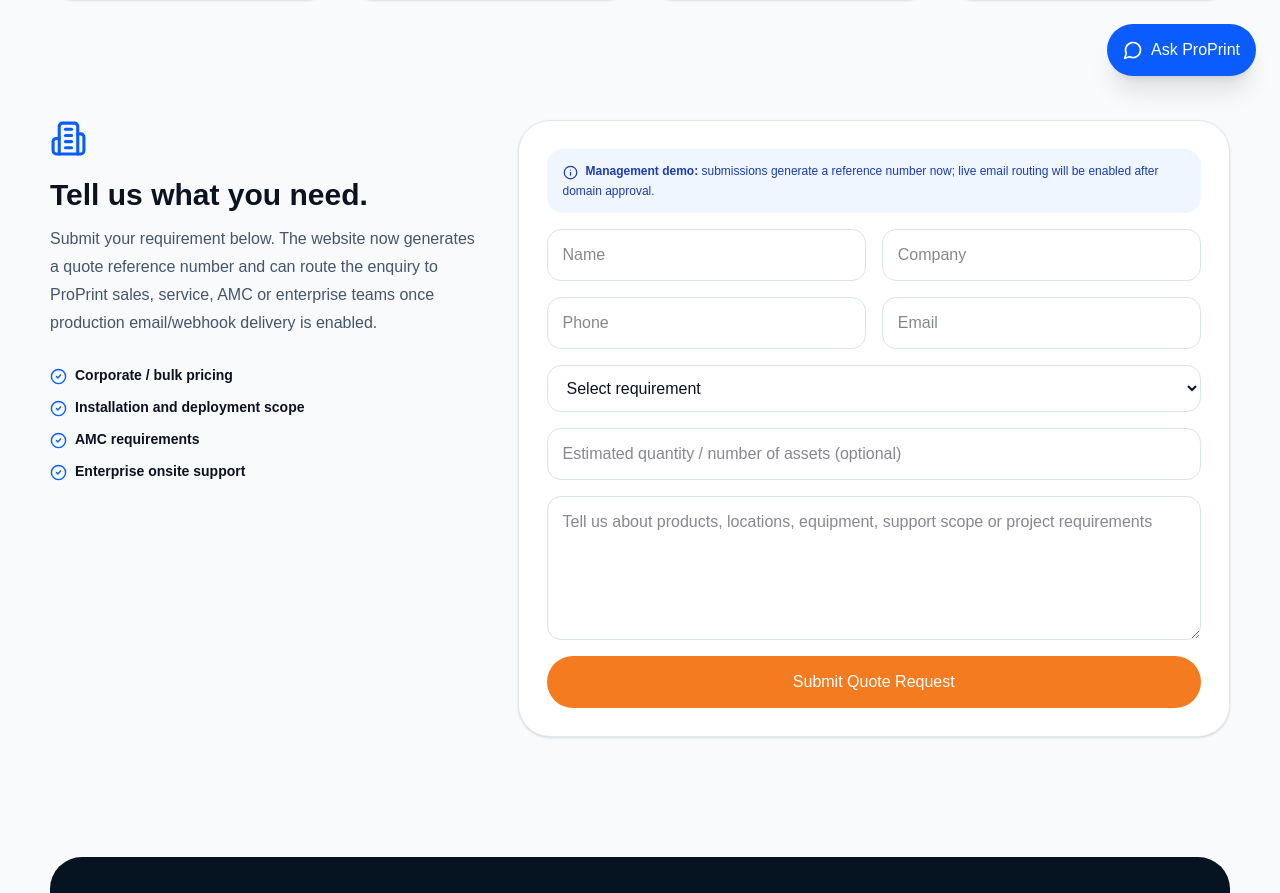
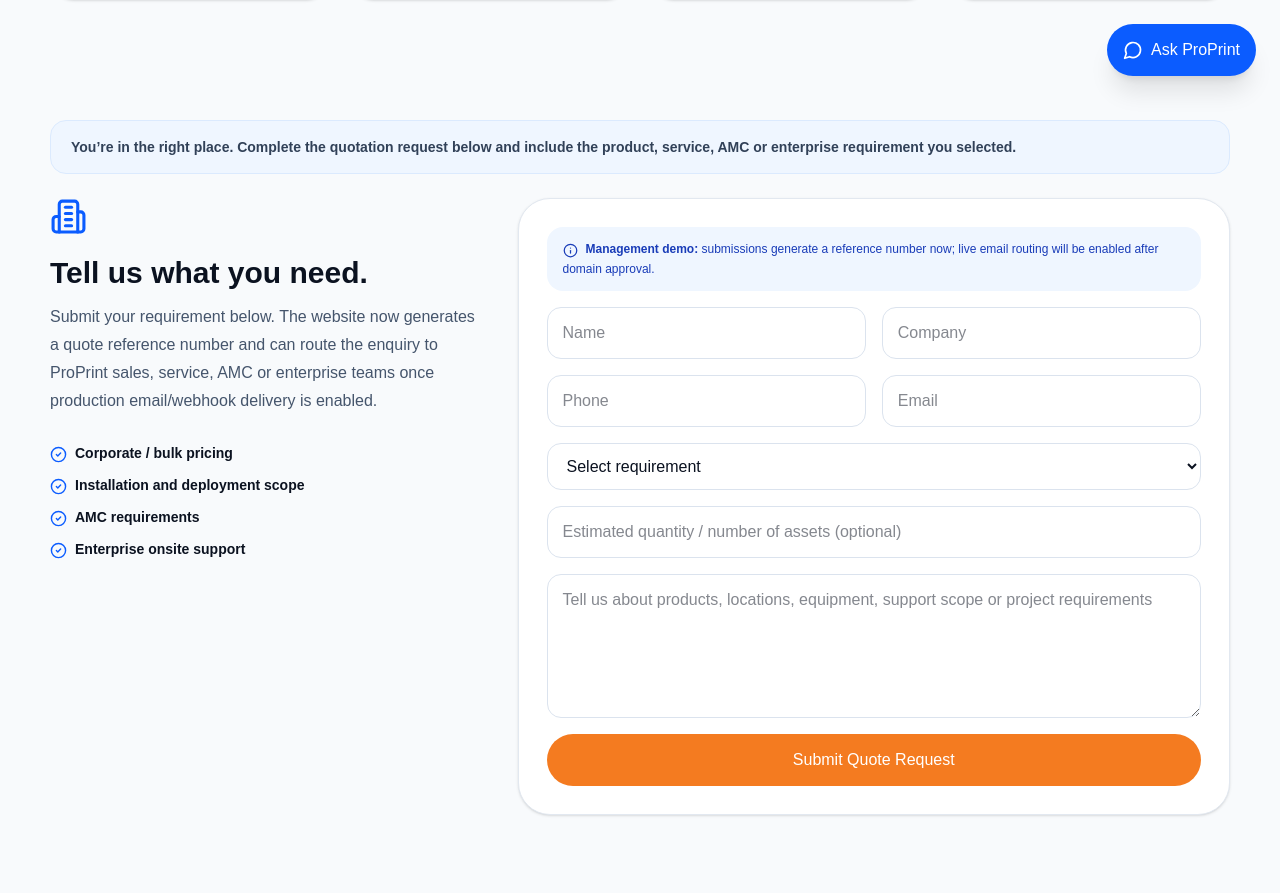
Before and after one commit to broprint/proprint-solutions-2026, a Next.js app: page /quote in a window 1280 px wide. Shown: the part 700-1593 px from the top of the page. Built offline with nearby package versions, Linux system fonts and the light colour scheme.

Commit message:
Make quote form a direct landing target

```diff
--- a/app/quote/page.tsx
+++ b/app/quote/page.tsx
@@ -5,6 +5,6 @@ import { RequestForm } from '@/components/RequestForm';
 export default function QuotePage(){return <main>
 <section className="bg-[#0b5cff] py-16 text-white"><div className="container"><div className="text-[11px] font-black uppercase tracking-[.18em] text-blue-100">Business & Enterprise</div><h1 className="mt-3 text-5xl font-black tracking-[-.04em] md:text-6xl">Request a ProPrint quote.</h1><p className="mt-5 max-w-3xl text-lg leading-8 text-blue-100">Products, corporate procurement, AMC, printing solutions, deployment or enterprise field services — one enquiry route for business requirements.</p></div></section>
 <section className="py-14"><div className="container grid gap-5 md:grid-cols-2 lg:grid-cols-4">{[[ShoppingBag,'Products & Procurement','Single or bulk IT product requirements.'],[Printer,'Printing & Plotting','Printers, MFPs, plotters and supplies.'],[ShieldCheck,'AMC & Service','Preventive maintenance and support agreements.'],[Server,'Enterprise IT','Deployment, onsite support and field services.']].map(([Icon,title,text])=>{const I=Icon as any;return <div key={title as string} className="rounded-[1.5rem] border border-slate-200 bg-white p-6 shadow-sm"><I className="text-[#0b5cff]"/><h3 className="mt-5 font-black">{title as string}</h3><p className="mt-2 text-sm leading-6 text-slate-600">{text as string}</p></div>})}</div></section>
-<section className="bg-slate-50 py-16"><div className="container grid gap-10 lg:grid-cols-[.75fr_1.25fr]"><div><Building2 className="text-[#0b5cff]" size={37}/><h2 className="mt-5 text-3xl font-black">Tell us what you need.</h2><p className="mt-3 leading-7 text-slate-600">Submit your requirement below. The website now generates a quote reference number and can route the enquiry to ProPrint sales, service, AMC or enterprise teams once production email/webhook delivery is enabled.</p><div className="mt-7 space-y-3">{['Corporate / bulk pricing','Installation and deployment scope','AMC requirements','Enterprise onsite support'].map(x=><div key={x} className="text-sm font-bold"><CheckCircle2 className="mr-2 inline text-[#0b5cff]" size={17}/>{x}</div>)}</div></div><RequestForm mode="quote"/></div></section>
-<section className="py-14"><div className="container flex flex-col gap-5 rounded-[2rem] bg-[#061321] p-8 text-white md:flex-row md:items-center md:justify-between"><div><h2 className="text-2xl font-black">Need technical service instead?</h2><p className="mt-2 text-sm text-slate-300">Use the ProPrint Service Center flow for repair, diagnostics or technical support.</p></div><Link href="/service" className="inline-flex rounded-full bg-white px-6 py-3 font-black text-[#061321]">Go to Service Center</Link></div></section>
+<section id="request" className="scroll-mt-6 bg-slate-50 py-16"><div className="container"><div className="mb-6 rounded-2xl border border-blue-100 bg-blue-50 px-5 py-4 text-sm font-bold text-slate-700">You’re in the right place. Complete the quotation request below and include the product, service, AMC or enterprise requirement you selected.</div><div className="grid gap-10 lg:grid-cols-[.75fr_1.25fr]"><div><Building2 className="text-[#0b5cff]" size={37}/><h2 className="mt-5 text-3xl font-black">Tell us what you need.</h2><p className="mt-3 leading-7 text-slate-600">Submit your requirement below. The website now generates a quote reference number and can route the enquiry to ProPrint sales, service, AMC or enterprise teams once production email/webhook delivery is enabled.</p><div className="mt-7 space-y-3">{['Corporate / bulk pricing','Installation and deployment scope','AMC requirements','Enterprise onsite support'].map(x=><div key={x} className="text-sm font-bold"><CheckCircle2 className="mr-2 inline text-[#0b5cff]" size={17}/>{x}</div>)}</div></div><RequestForm mode="quote"/></div></div></section>
+<section className="py-14"><div className="container flex flex-col gap-5 rounded-[2rem] bg-[#061321] p-8 text-white md:flex-row md:items-center md:justify-between"><div><h2 className="text-2xl font-black">Need technical service instead?</h2><p className="mt-2 text-sm text-slate-300">Use the ProPrint Service Center flow for repair, diagnostics or technical support.</p></div><Link href="/service#request" className="inline-flex rounded-full bg-white px-6 py-3 font-black text-[#061321]">Go to Service Request</Link></div></section>
 </main>}
```
